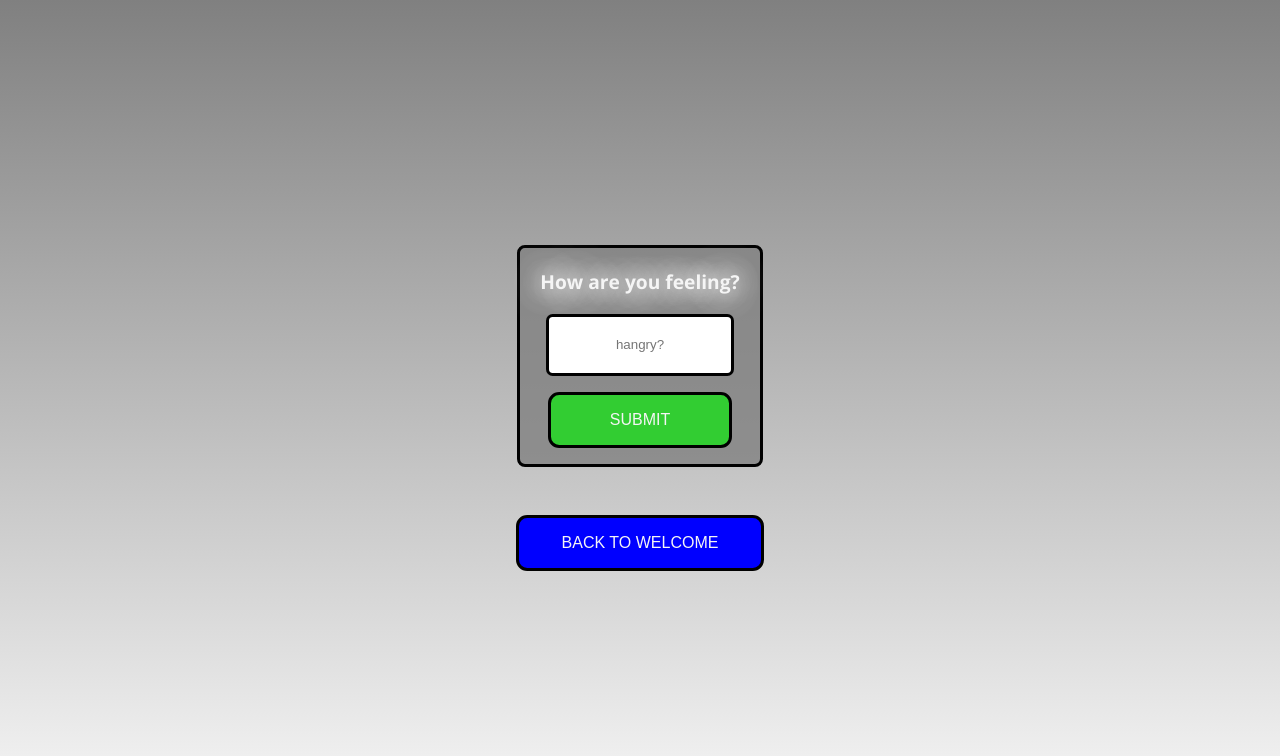
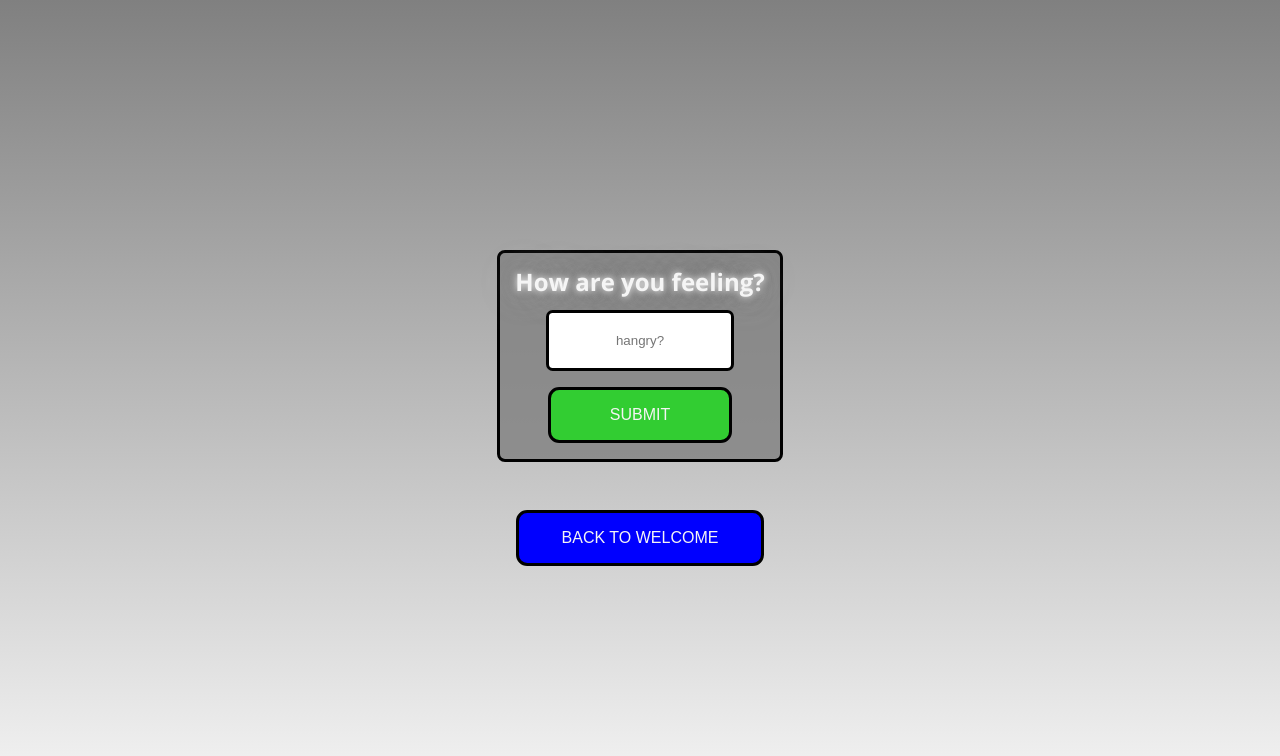
Before and after one commit to xintamosaik/moodycol, a website built with Parcel: page home.html in a window 1280 px wide. Built offline with nearby package versions, Linux system fonts and the light colour scheme.

Commit message:
glow adjustment

```diff
--- a/home.html
+++ b/home.html
@@ -16,7 +16,7 @@
     <main>
     <div id=input-page>
       <section id="input">
-        <label class="glow" for="mood">How are you feeling?</label>
+        <label class="question" for="mood">How are you feeling?</label>
         <input id="mood" type="text" name="mood" placeholder="hangry?"></input>
 				<button id="generator">SUBMIT</button>
 			</section>
--- a/src/styles.css
+++ b/src/styles.css
@@ -23,7 +23,7 @@ body {
   background-color: rgba(128, 128, 128, 0.795);
   border: 3px solid black;
   border-radius: 0.5em;
-  width: 15em;
+  width: 17.5em;
   color: whitesmoke;
 }
 
@@ -31,13 +31,15 @@ input[placeholder] {
   text-align: center;
 }
 
-.glow {
+.question {
   font-family: "Open Sans", sans-serif;
-  font-size: 1em;
+  font-size: 1.5em;
   color: whitesmoke;
-  animation: glow 1s ease-in-out infinite alternate;
-  font-size: 1.2em;
-  font-weight: bold;
+  margin: -0.5em;
+  font-weight: 700;
+  text-shadow: 0 0 7px #fff, 0 0 10px gray, 0 0 21px gray, 0 0 42px gray,
+    0 0 82px lightyellow, 0 0 92px lightyellow, 0 0 102px lightyellow,
+    0 0 151px lightyellow;
 }
 
 #mood {
@@ -70,18 +72,6 @@ label {
 
 #generator:active {
   background-color: rgba(50, 205, 50, 0.473);
-}
-
-@-webkit-keyframes glow {
-  from {
-    text-shadow: 0 0 10px #fff, 0 0 20px #fff, 0 0 30px whitesmoke,
-      0 0 40px white, 0 0 50px whitesmoke, 0 0 60px lightyellow;
-  }
-
-  to {
-    text-shadow: 0 0 20px #fff, 0 0 30px white, 0 0 40px lightgray,
-      0 0 50px lightgray, 0 0 60px white, 0 0 70px lightyellow;
-  }
 }
 
 #back {
```
